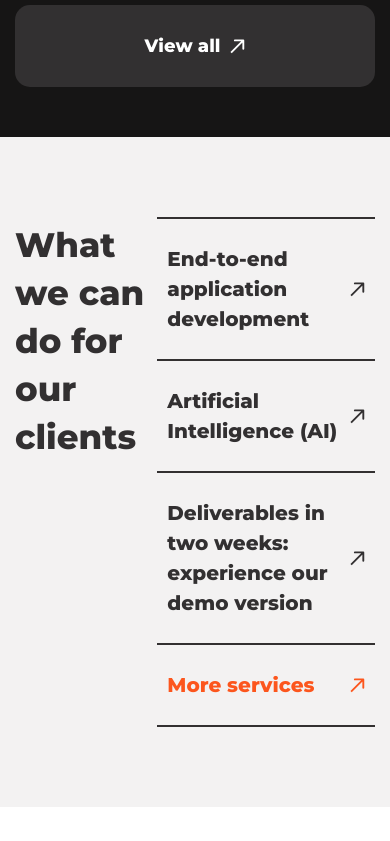
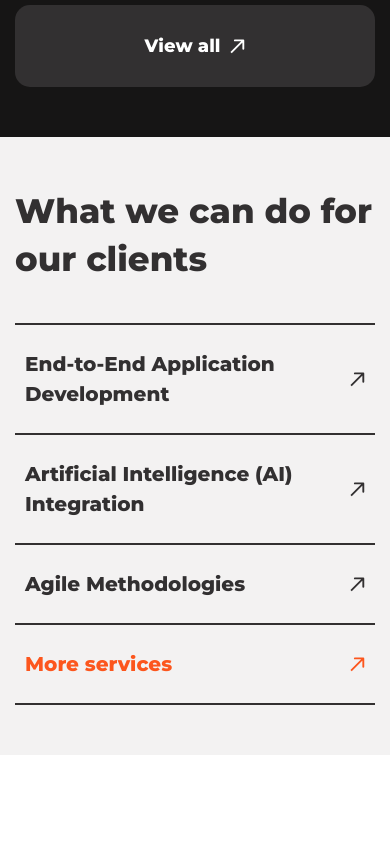
Before and after one commit to skabanets/sonomics, a React (Vite) app: page / in a window 390 px wide. Shown: the part 2540-3381 px from the top of the page. Built offline with nearby package versions, Linux system fonts and the light colour scheme.

Commit message:
Add mobile styles for Services section on Home page

```diff
--- a/src/sections/Home/Services.tsx
+++ b/src/sections/Home/Services.tsx
@@ -4,18 +4,25 @@ import { motion } from "framer-motion";
 
 import { CustomTitle, Divider } from "../../components";
 
-import { services, routes, slideInWithFade } from "../../constants";
+import { routes, slideInWithFade } from "../../constants";
 
 export const Services = () => {
-  const servicesLinks = services.slice(0, 3);
+  const services = [
+    { name: "End-to-End Application Development", link: routes.EndToEndApplicationDevelopment },
+    { name: "Artificial Intelligence (AI) Integration", link: routes.ArtificialIntelligence },
+    { name: "Agile Methodologies", link: routes.AgileMethodologies },
+  ];
 
   return (
-    <section className="bg-secondaryBgColor py-[80px]">
-      <motion.div className="container flex flex-row justify-between" {...slideInWithFade}>
-        <h2 className="w-[412px] pt-[4px]">What we can do for our clients</h2>
-        <div className="flex w-[630px] flex-col gap-[25px]">
-          {servicesLinks.map((service) => (
-            <React.Fragment key={service.id}>
+    <section className="bg-secondaryBgColor py-[50px] md:py-[80px]">
+      <motion.div
+        className="container flex flex-col gap-[40px] md:flex-row md:justify-between md:gap-0"
+        {...slideInWithFade}
+      >
+        <h2 className="md:w-[412px] md:pt-[4px]">What we can do for our clients</h2>
+        <div className="flex w-full flex-col gap-[24px] md:w-[630px]">
+          {services.map((service, index) => (
+            <React.Fragment key={index}>
               <Divider />
               <Link to={service.link} className="group">
                 <CustomTitle
```
